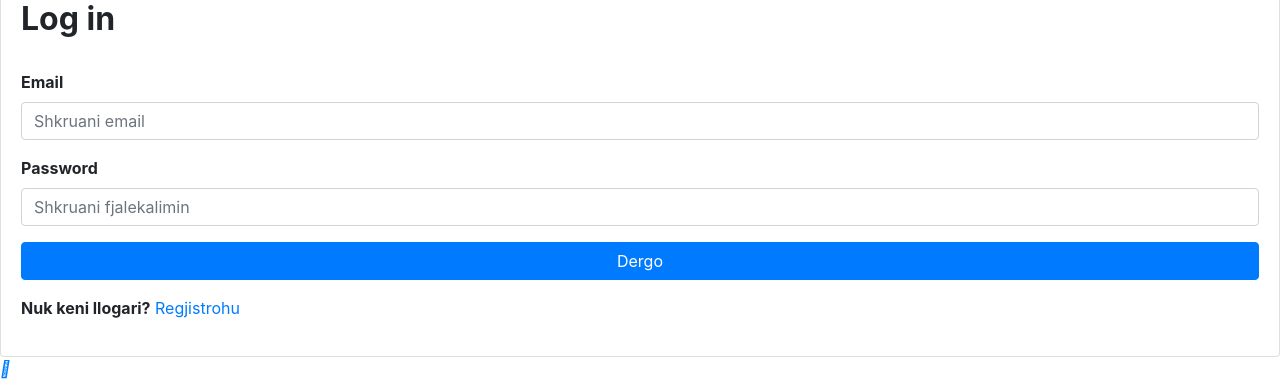
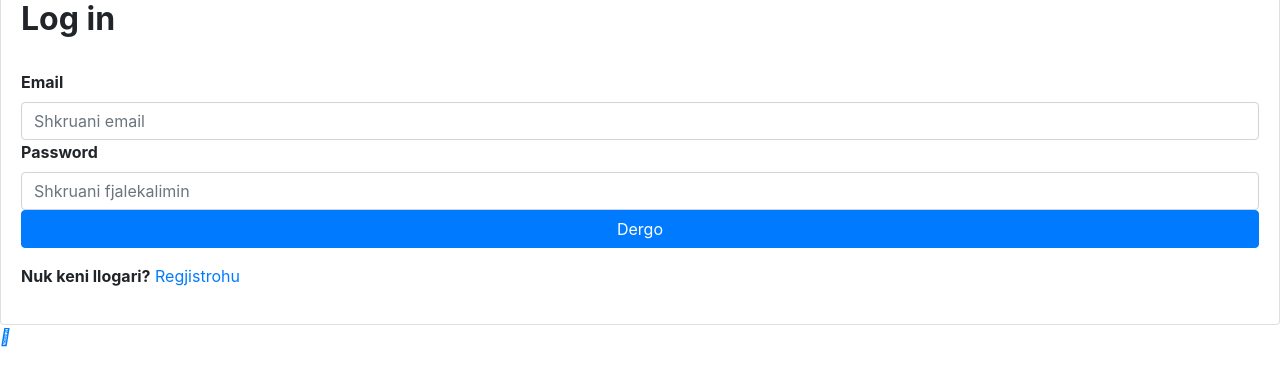
Before and after one commit to DonatHalimi/ProjektiInxhinieriWeb, a PHP site: page /login.php in a window 1280 px wide. Shown: the part 497-878 px from the top of the page. After the commit the page ends 844 px from the top, so only its background shows below. Run offline with PHP 8.4, Linux system fonts and the light colour scheme.

Commit message:
ndryshime pak

```diff
--- a/php/pages/login.php
+++ b/php/pages/login.php
@@ -42,22 +42,19 @@ include '../controller/loginCont.php'
 
     <div id="login-card" class="card">
         <div class="card-body">
-            <form class="form-group" action="<?= $_SERVER['PHP_SELF'] ?>" method="post">
+
 
                 <h2 class="text center"><b>Log in</b></h2>
                 <br>
-                <div class="form-group">
+                <form class="form-group" action="../controller/loginCont.php" method="post">
                     <label><b>Email</b></label>
-                    <input type="email" class="form-control" id="email" placeholder="Shkruani email" name="email"
-                        required>
-                </div>
-                <div class="form-group">
+                    <input type="email" class="form-control" id="email" placeholder="Shkruani email" name="email" required>
+
                     <label><b>Password</b></label>
                     <input type="password" class="form-control" id="password" placeholder="Shkruani fjalekalimin"
                         name="password" required>
-                </div>
-                <button type="submit" id="button" class="btn btn-primary deep-purple btn-block "
-                    onclick="validoInput()">Dergo</button>
+
+                <button type="submit" id="button" class="btn btn-primary deep-purple btn-block " onclick="validoInput()">Dergo</button>
             </form>
 
             <p><b>Nuk keni llogari?</b><a href="signup.php"> Regjistrohu</a></p>
```
